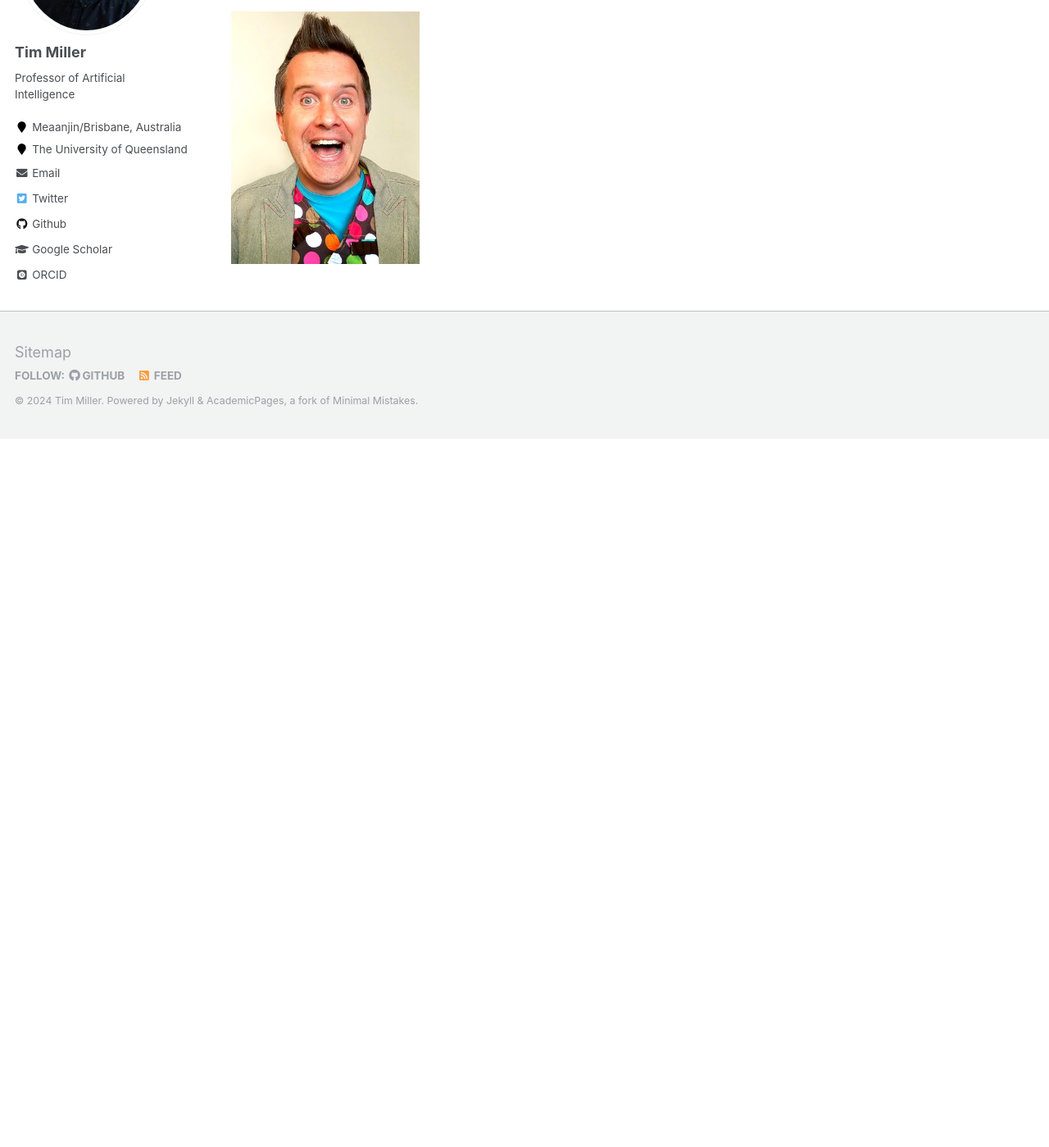
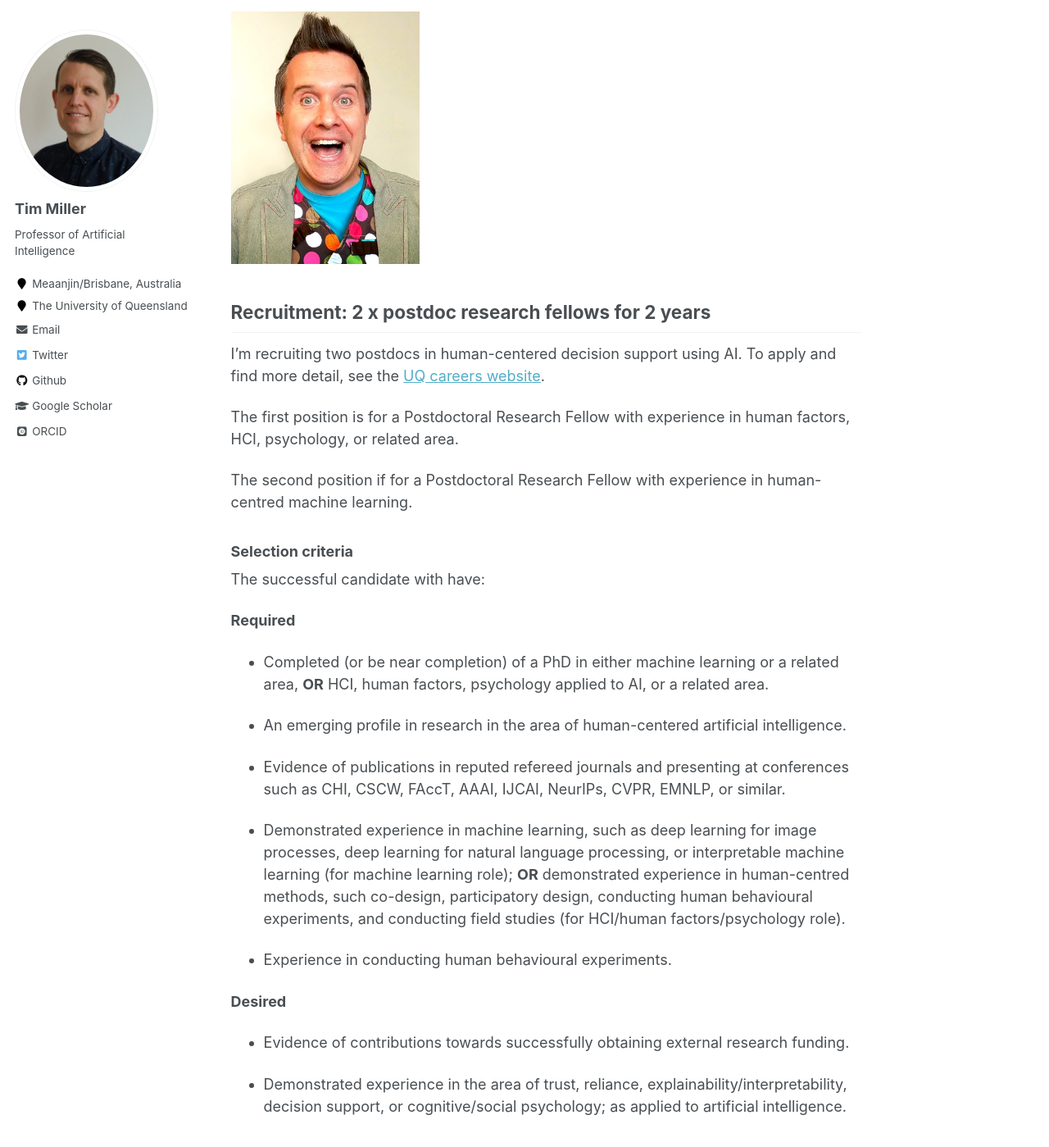
Before and after one commit to uqtmiller/uqtmiller.github.io, a Jekyll site: the page built from _pages/about.md, in a window 1280 px wide and 1400 px high, scrolled down 1148 px. Shown: the whole window at 82% size. Built offline with Jekyll 4.4.1, drawn with Linux system fonts in a browser that asks for light colours; some web fonts are replaced; before the commit the page ends 1683 px from its top, so only the background shows below that.

Commit message:
Update about.md
Add postdoc info

```diff
--- a/_pages/about.md
+++ b/_pages/about.md
@@ -30,3 +30,33 @@
 And I'm not [Mr. Maker](https://en.wikipedia.org/wiki/Mister_Maker)  either:
 
 <img src="images/mr_maker.jpg"  width="30%" height="30%">
+
+## Recruitment: 2 x postdoc research fellows for 2 years
+
+I'm recruiting two postdocs in human-centered decision support using AI. To apply and find more detail, see the [UQ careers website](https://uq.wd3.myworkdayjobs.com/uqcareers/job/St-Lucia-Campus/Research-fellow-in-Human-Centred-AI-for-Decision-Support_R-36188-1).
+
+The first position is for a Postdoctoral Research Fellow with experience in human factors, HCI, psychology, or related area.
+
+The second position if for a Postdoctoral Research Fellow with experience in human-centred machine learning.
+
+### Selection criteria
+
+The successful candidate with have:
+
+**Required**
+
+- Completed (or be near completion) of a PhD in either machine learning or a related area, **OR** HCI, human factors, psychology applied to AI, or a related area.
+
+- An emerging profile in research in the area of human-centered artificial intelligence.
+
+- Evidence of publications in reputed refereed journals and presenting at conferences such as CHI, CSCW, FAccT, AAAI, IJCAI, NeurIPs, CVPR, EMNLP, or similar.
+
+- Demonstrated experience in machine learning, such as deep learning for image processes, deep learning for natural language processing, or interpretable machine learning (for machine learning role); **OR** demonstrated experience in human-centred methods, such co-design, participatory design, conducting human behavioural experiments, and conducting field studies (for HCI/human factors/psychology role).
+
+- Experience in conducting human behavioural experiments.
+
+**Desired**
+
+- Evidence of contributions towards successfully obtaining external research funding.
+
+- Demonstrated experience in the area of trust, reliance, explainability/interpretability, decision support, or cognitive/social psychology; as applied to artificial intelligence.
```
